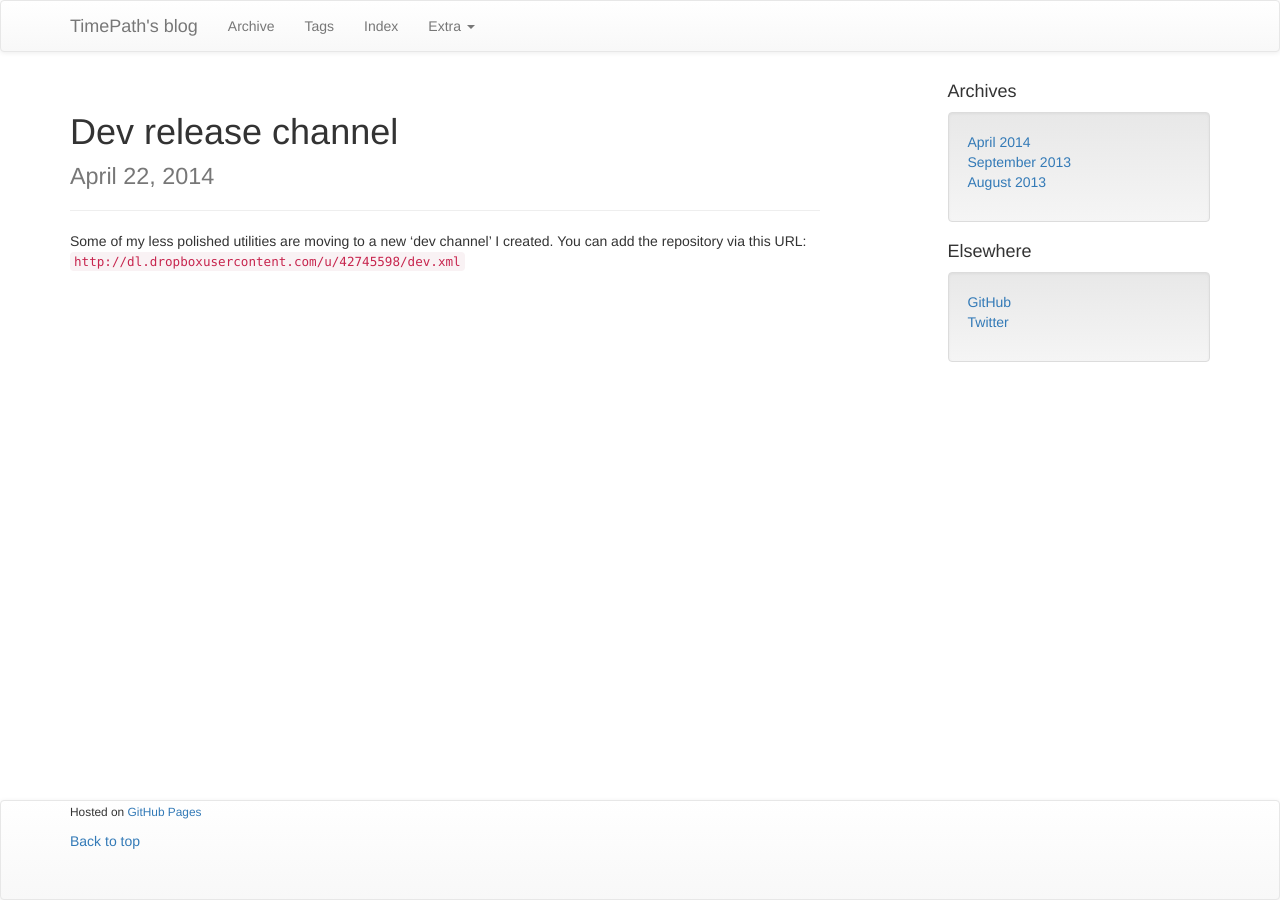
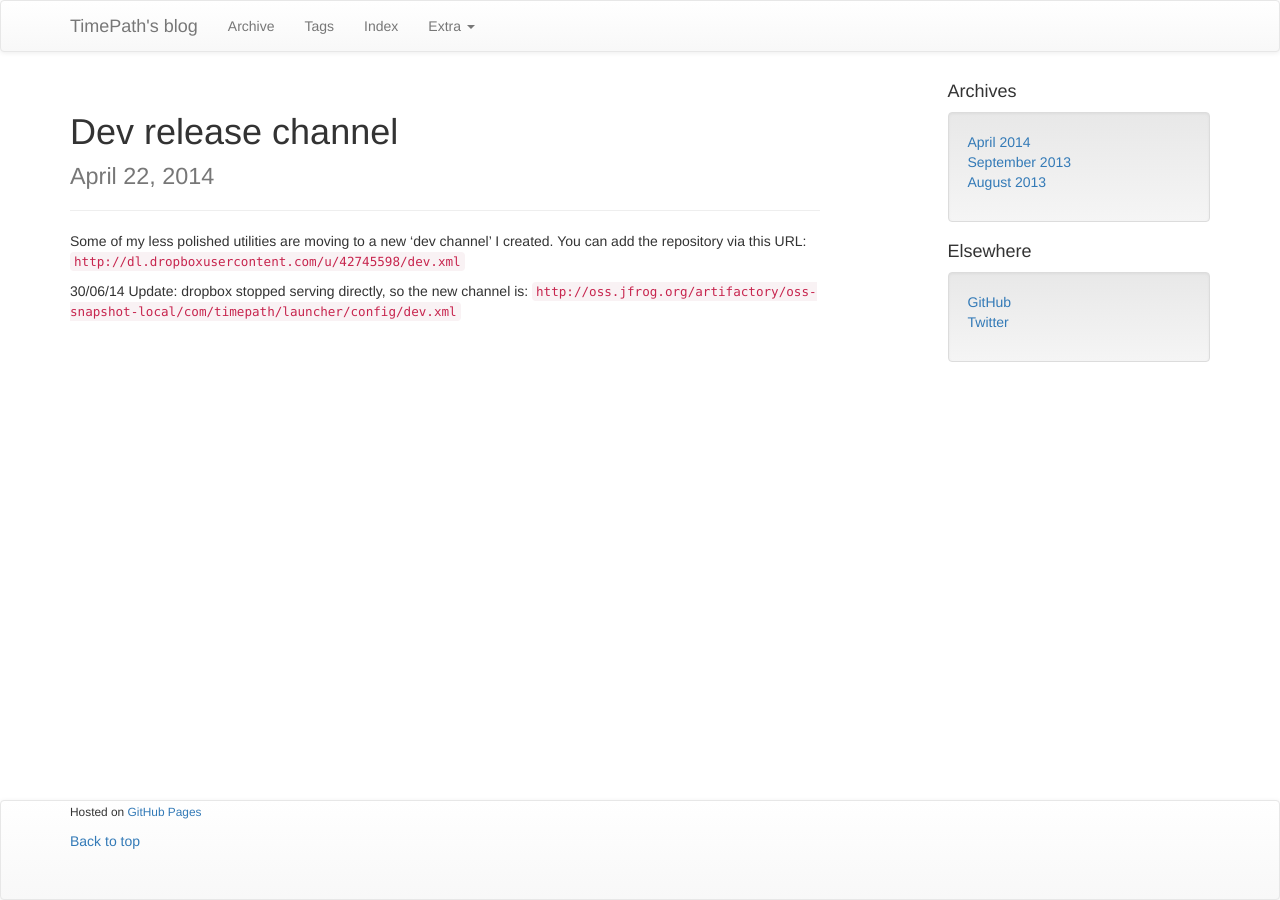
Before and after one commit to TimePath/timepath.github.io, a Jekyll site: the page built from _posts/2014-4-22-Dev_channel.md, in a window 1280 px wide. Built offline with Jekyll 4.4.1, drawn with Linux system fonts in a browser that asks for light colours; nearby versions of some CDN libraries; library files that are not in the unit come from our copies; comment, search, counter and statistics services are not loaded.

Commit message:
Update 2014-4-22-Dev_channel.md

```diff
--- a/_posts/2014-4-22-Dev_channel.md
+++ b/_posts/2014-4-22-Dev_channel.md
@@ -5,3 +5,5 @@ title  : Dev release channel
 ---
 
 Some of my less polished utilities are moving to a new 'dev channel' I created. You can add the repository via this URL: `http://dl.dropboxusercontent.com/u/42745598/dev.xml`
+
+30/06/14 Update: dropbox stopped serving directly, so the new channel is: `http://oss.jfrog.org/artifactory/oss-snapshot-local/com/timepath/launcher/config/dev.xml`
```
